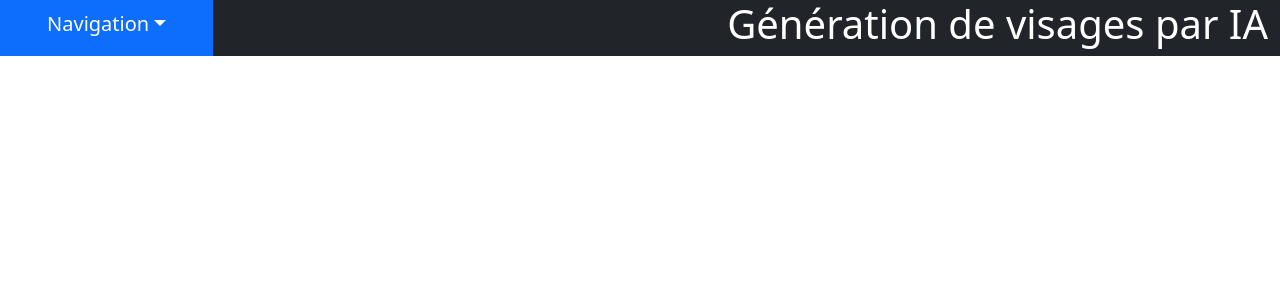
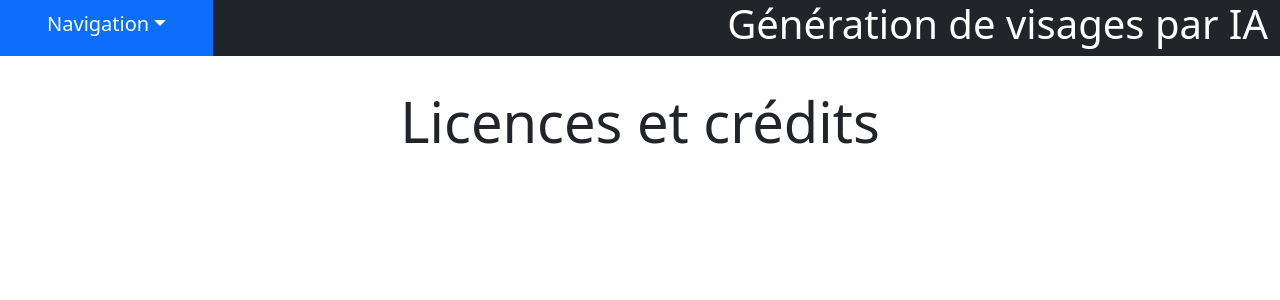
Before and after one commit to Dilydigre/website, a Flask app: page /about in a window 1280 px wide. Shown: the top 300 px of the page. Run offline with Flask 3, Linux system fonts and the light colour scheme; some libraries are stand-ins or nearby versions.

Commit message:
Ajout de textes de titre aux nouvelles pages

```diff
--- a/templates/about.html
+++ b/templates/about.html
@@ -1,3 +1,13 @@
 {% extends 'base.html' %}
 {% block title %}À Propos{% endblock %}
-{% block content %}{% endblock %}
+{% block content %}
+<div class="container text-center">
+    <div class="row">
+        <div class="col py-3 my-3">
+            <h1 class="display-4">
+                Licences et crédits
+            </h1>
+        </div>
+    </div>
+</div>
+{% endblock %}
```
Also changed, not shown: templates/explanations.html (+11 -1 lines).
